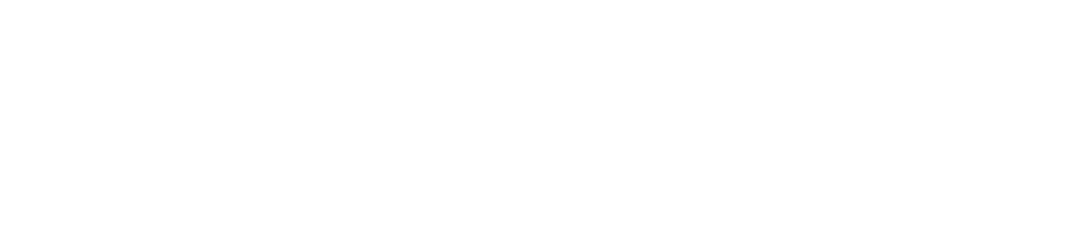
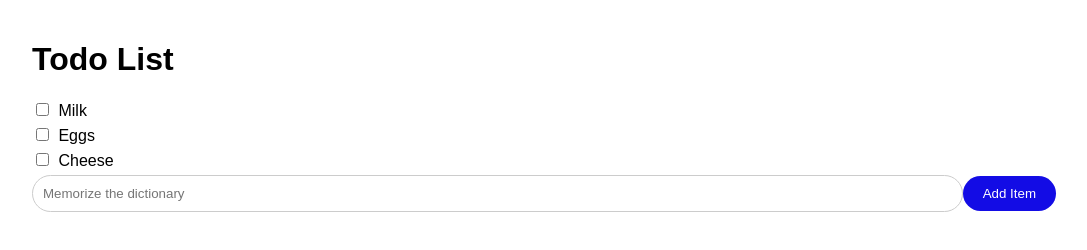
Before and after one commit to cuongdinh1507/cuongdinh1507.github.io, a plain HTML site: page index.html in a window 1280 px wide. Shown: the whole page, without its empty margins (96-1183 px from the left). Drawn offline with Linux system fonts and the light colour scheme.

Commit message:
them tinh nang moi

```diff
--- a/index.html
+++ b/index.html
@@ -3,9 +3,36 @@
 <head>
     <meta charset="UTF-8">
     <meta name="viewport" content="width=device-width, initial-scale=1.0">
-    <title>Todo list</title>
+    <title>Todo List</title>
+    <link rel="stylesheet" href="./style.css">
+    <script src="index.js"></script>
 </head>
 <body>
+    <div class="container">
+        <h1>Todo List</h1>
+        <ul id="ul1">
+            <li><input type="checkbox"> Milk</li>
+            <li><input type="checkbox"> Eggs</li>
+            <li><input type="checkbox"> Cheese</li>
+
+        </ul>
+        <div class="add-item">
+            <input id="input1" type="text" placeholder="Memorize the dictionary">
+            <button onclick="xin_chao()">Add Item</button>
+
+        </div>
+    </div>
 
 </body>
+<script>
+    function xin_chao(){
+        console.log(document.getElementById("input1").value)
+    // document.getElementById("input").value
+    var ul = document.getElementById("ul1");
+  var li = document.createElement("li");
+  li.type="checkbox";
+  li.appendChild(document.createTextNode(document.getElementById("input1").value));
+  ul.appendChild(li);
+}
+</script>
 </html>
--- /dev/null
+++ b/style.css
@@ -0,0 +1,43 @@
+body {
+    font-family: sans-serif;
+    margin: 0;
+    padding: 0;
+}
+.container {
+    width: 80%;
+    margin: 0 auto;
+    padding: 20px;
+}
+h1 {
+    text-align: left;
+}
+ul {
+    list-style: none;
+    padding: 0;
+    margin: 0;
+}
+li {
+    margin-bottom: 5px;
+}
+input[type="checkbox"] {
+    margin-right: 5px;
+}
+.add-item {
+    display: flex;
+    justify-content: space-between;
+    align-items: center;
+}
+.add-item input {
+    padding: 10px;
+    border: 1px solid #ccc;
+    border-radius: 100px;
+    flex: 1;
+}
+.add-item button {
+    padding: 10px 20px;
+    background-color: #130ce5;
+    color: white;
+    border: none;
+    border-radius: 50px;
+    cursor: pointer;
+}
```
